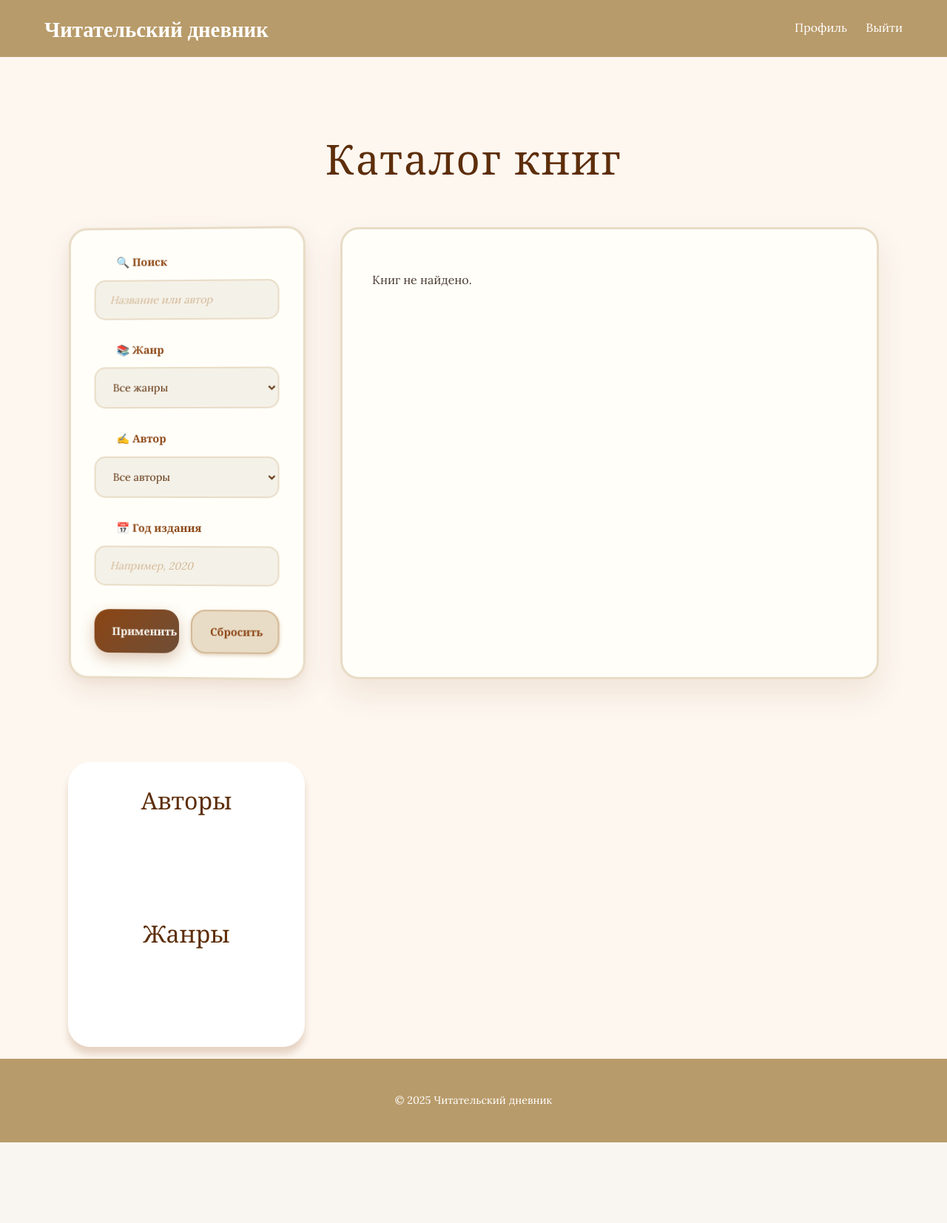
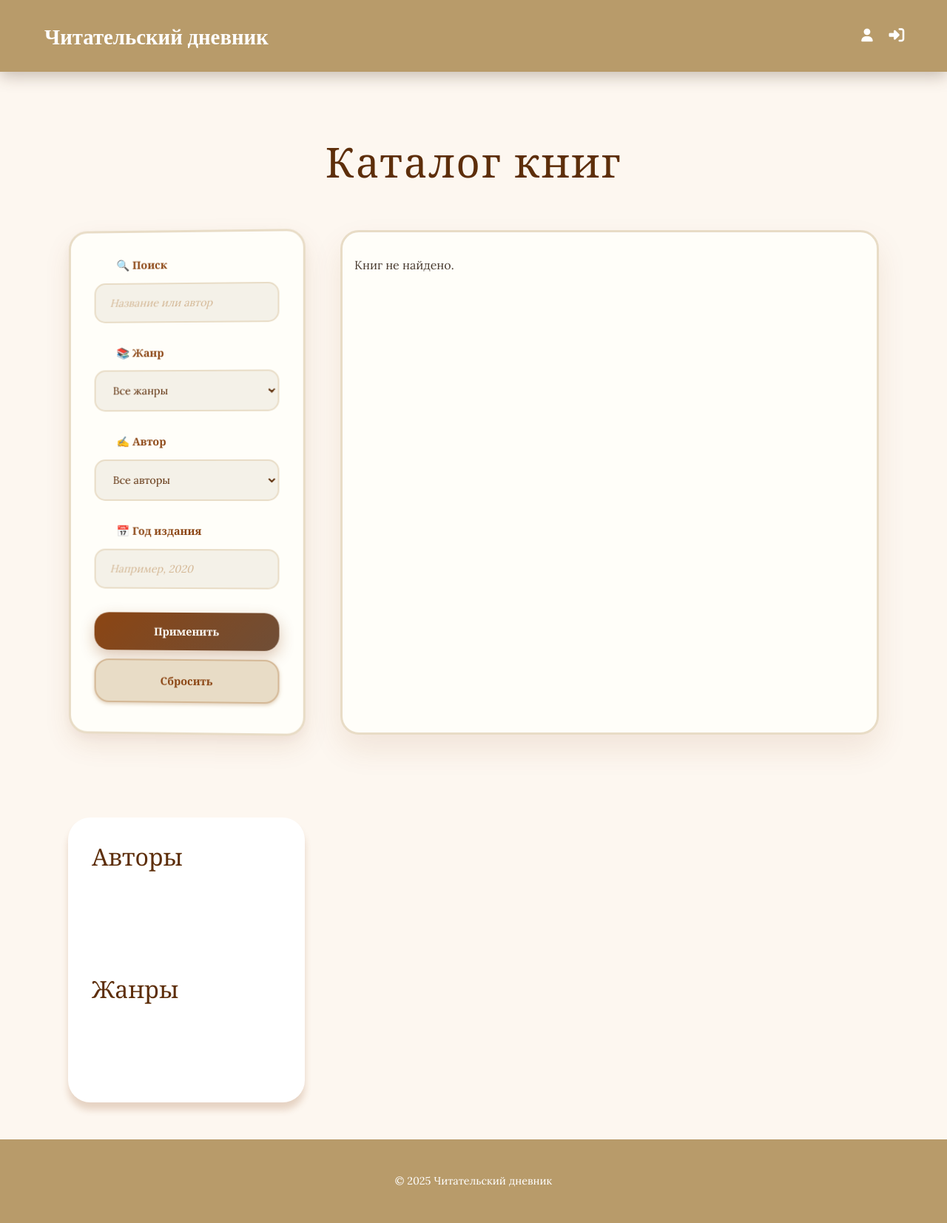
Before and after one commit to Hronaxe/book-diary, a Django app: page / in a window 1280 px wide. Shown: the whole page at 74% size. Before the commit the page ends 1544 px from the top, so only its background shows below. Run offline with Django 5.2, Linux system fonts and the light colour scheme; the visitor is signed in with stand-in values (Sample User, id 1); data that the repository does not hold is empty.

Commit message:
change style4

```diff
--- a/core/templates/base.html
+++ b/core/templates/base.html
@@ -8,6 +8,7 @@
   <link rel="stylesheet" href="{% static 'css/style.css' %}" />
   <link href="https://fonts.googleapis.com/css2?family=Montserrat:wght@400;600&family=Playfair+Display&display=swap" rel="stylesheet" />
   <link href="https://fonts.googleapis.com/css2?family=Caveat&family=Inter:wght@400;600&family=Lora:wght@400;700&family=Playfair+Display:wght@400;700&display=swap" rel="stylesheet">
+<link rel="stylesheet" href="https://cdnjs.cloudflare.com/ajax/libs/font-awesome/6.5.0/css/all.min.css" />
 </head>
 <body>
   <header class="header">
@@ -17,8 +18,8 @@
         <ul class="nav__list">
             {% if user.is_authenticated %}
 
-            <li><a class="nav-item nav-link" href="{% url 'profile' %}">Профиль</a></li>
-            <li><a class="nav-item nav-link" href="{% url 'logout' %}">Выйти</a></li>
+            <li><a class="nav-item nav-link" href="{% url 'profile' %}"><i class="fas fa-user" style="transform: scale(1.1);"></i></a></li>
+            <li><a class="nav-item nav-link" href="{% url 'logout' %}"><i class="fas fa-sign-in-alt" style="transform: scale(1.3);"></i></a></li>
             {% else %}
 
             <li><a class="nav-item nav-link" href="{% url 'login' %}">Авторизация</a></li>
@@ -55,6 +56,23 @@
       <p>© 2025 Читательский дневник</p>
     </div>
   </footer>
+  <script>
+  const toggleBtn = document.getElementById('theme-toggle');
+  const prefersDark = window.matchMedia('(prefers-color-scheme: dark)').matches;
+
+  // Загружаем тему из localStorage или системную по умолчанию
+  if (localStorage.getItem('theme') === 'dark' || (!localStorage.getItem('theme') && prefersDark)) {
+    document.body.classList.add('dark-theme');
+    toggleBtn.textContent = '☀️';
+  }
+
+  toggleBtn.addEventListener('click', () => {
+    document.body.classList.toggle('dark-theme');
+    const isDark = document.body.classList.contains('dark-theme');
+    toggleBtn.textContent = isDark ? '☀️' : '🌙';
+    localStorage.setItem('theme', isDark ? 'dark' : 'light');
+  });
+</script>
 
 </body>
 </html>
--- a/core/templates/book_detail.html
+++ b/core/templates/book_detail.html
@@ -17,7 +17,7 @@
       <p class="book-detail__year">Год: {{ book.year }}</p>
       <p class="book-detail__pages">Страниц: {{ book.pages }}</p>
       <p class="book-detail__age-limit">Возрастное ограничение: {{ book.age_limit }}</p>
-
+{% comment %}
       {% if user.is_authenticated %}
       <form method="post" action="{% url 'set_status' book.id %}" class="book-detail__status-form">
         {% csrf_token %}
@@ -31,6 +31,7 @@
         <button type="submit" class="btn btn--primary">Сохранить</button>
       </form>
       {% endif %}
+{% endcomment %}
     </div>
   </div>
 
--- a/static/css/style.css
+++ b/static/css/style.css
@@ -46,9 +46,10 @@ a:hover, a:focus {
 .header {
   background-color: var(--color-white);
   border-bottom: 1px solid var(--color-brown-light);
-  padding: 15px 0;
+  padding: 25px 0;
   margin-bottom: 30px;
   background: var(--color-brown-light);
+  box-shadow: 0 6px 20px rgba(75, 53, 32, 0.3);
 }
 
 .header__container {
@@ -924,7 +926,7 @@ a:focus {
             min-height: 100%;
             position: relative;
             overflow: hidden;
-            padding: 1rem 0;
+            padding: 0rem 0;
         }
 
         .catalog::before {
@@ -1015,6 +1017,7 @@ a:focus {
             transition: transform 0.3s ease;
             opacity: 0;
             animation: slideInLeft 0.8s ease 0.3s forwards;
+            height: 100%;
         }
 
         @keyframes slideInLeft {
@@ -1075,7 +1078,7 @@ a:focus {
         }
 
         .filter-form__buttons {
-            display: flex;
+            display: block;
             gap: 1rem;
             margin-top: 2rem;
         }
@@ -1140,7 +1143,7 @@ a:focus {
         .catalog__books {
             background: var(--warm-white);
             border-radius: 25px;
-            padding: 2.5rem;
+            padding: 1rem;
             box-shadow:
                 0 20px 40px rgba(139, 69, 19, 0.1),
                 inset 0 1px 0 rgba(255, 255, 255, 0.8);
@@ -1305,7 +1308,7 @@ a:focus {
 
         /* Креативные слайдеры */
         .sliders {
-            max-width: 1700px;
+            max-width: auto;
             margin: 4rem auto 0;
             padding: 0 2rem;
             background: rgb(255, 255, 255);
@@ -1313,6 +1316,7 @@ a:focus {
             min-width: 100%;
             box-shadow: 0 10px 10px rgba(139, 69, 19, 0.2);
             border-color: var(--light-brown);
+            margin-bottom: 50px;
         }
 
         .sliders h2 {
@@ -1320,7 +1324,7 @@ a:focus {
             font-weight: 300;
             color: var(--dark-brown);
             margin-bottom: 2rem;
-            text-align: center;
+            text-align: left;
             font-family: 'Georgia', serif;
             position: relative;
             text-decoration: none;
@@ -1725,3 +1730,12 @@ body.dark-theme {
   color: inherit;
   margin-top: -4px;
 }
+
+
+.btn--primary{
+  width: 100%;
+  margin-bottom: 5%;
+}
+.btn--reset{
+  width: 100%;
+}
```
Also changed, not shown: other parts of static/css/style.css (+19 -17 lines).
